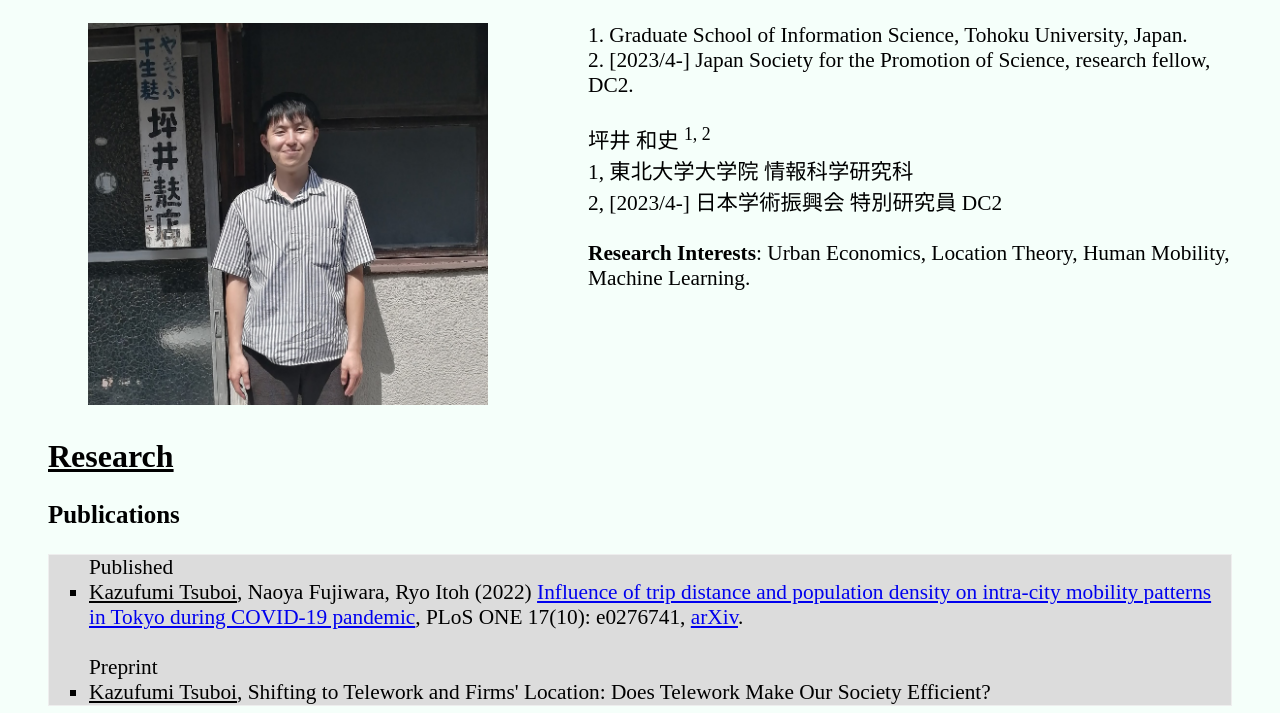
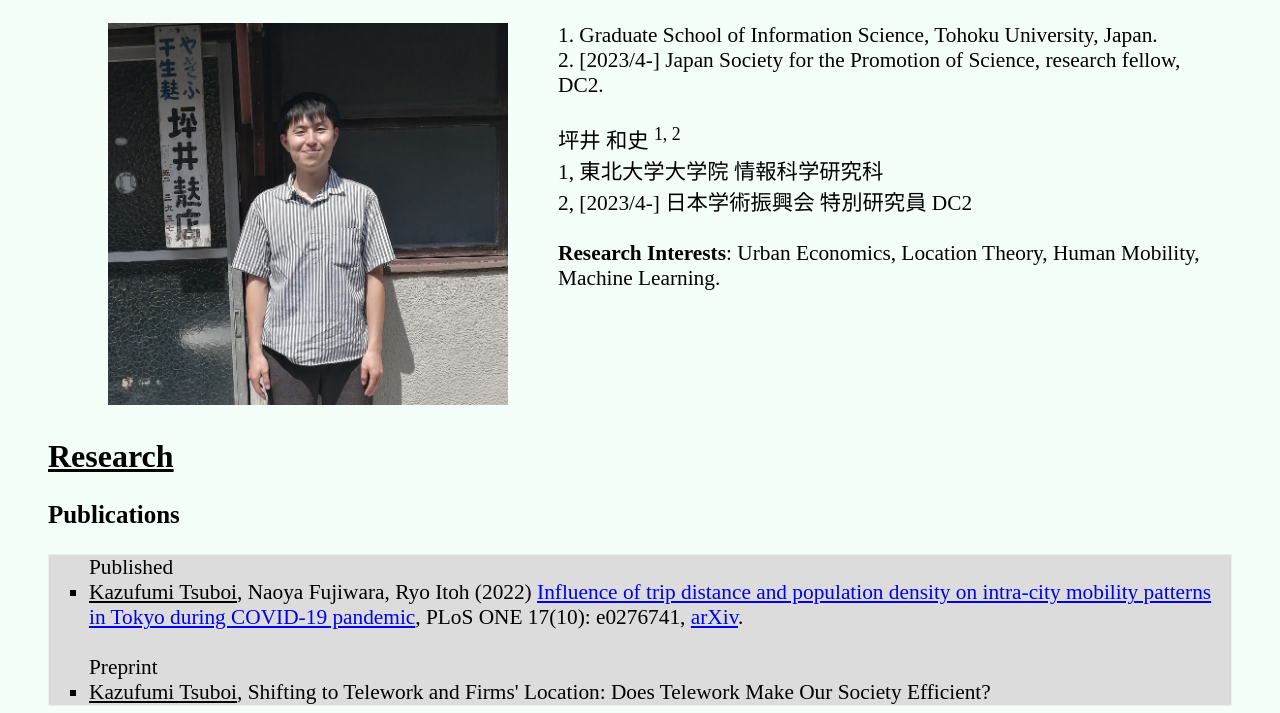
Before and after one commit to Kazufumi-Tsuboi/Kazufumi_Tsuboi.github.io, a plain HTML site: page index.html in a window 1280 px wide. Shown: the part 87-800 px from the top of the page. Drawn offline with Linux system fonts and the light colour scheme.

Commit message:
Update style.css

```diff
--- a/style.css
+++ b/style.css
@@ -26,6 +26,7 @@ div{
 /*Contactのリストを横並び。間隔をあける。目次を消す*/
 .container{
     display: flex;
-    gap: 100px;
+    gap: 50px;
     list-style-type:none;
+    margin: 20px;
 }
```
